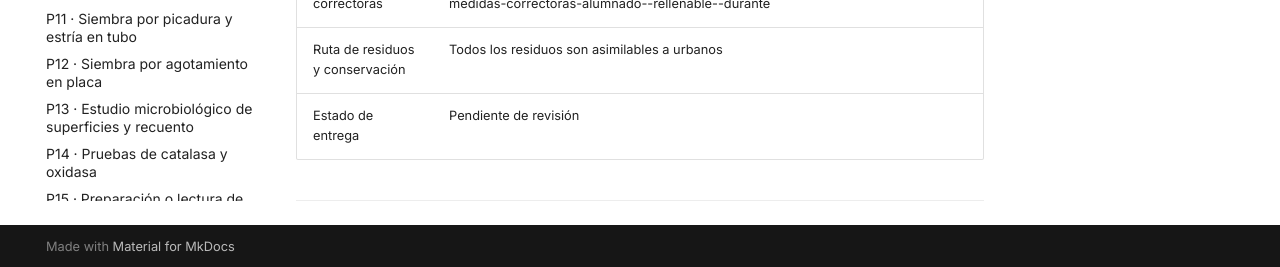
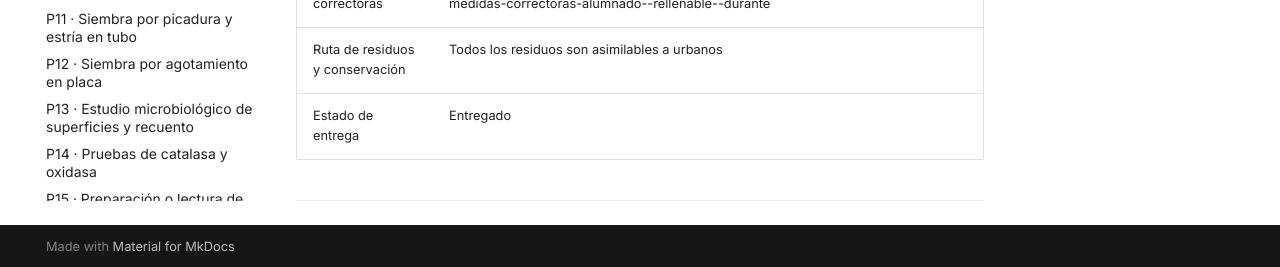
Before and after one commit to Rebeca-hubb/Cuaderno-Pr-cticas-Microbiolog-a-Rebeca-Vicho-, an MkDocs documentation site: the page built from docs/practicas/P07_Medio_liquido.md, in a window 1280 px wide and 900 px high, scrolled down 17350 px. Shown: the part 630-897 px from the top of the window. Built offline with MkDocs 1.6.1 and Material for MkDocs 9.7.7, drawn with Linux system fonts in a browser that asks for light colours.

Commit message:
Update P07_Medio_liquido.md

```diff
--- a/docs/practicas/P07_Medio_liquido.md
+++ b/docs/practicas/P07_Medio_liquido.md
@@ -272,6 +272,6 @@ Responde de forma razonada a las cuatro preguntas. Relaciona cada respuesta con
 | Interpretación | (https://github.com/Rebeca-hubb/Cuaderno-Pr-cticas-Microbiolog-a-Rebeca-Vicho-/blob/main/docs/practicas/P07_Medio_liquido.md#12-interpretaci%C3%B3n-t%C3%A9cnica-alumnado--rellenable--despu%C3%A9s) |
 | Incidencias y acciones correctoras | https://github.com/Rebeca-hubb/Cuaderno-Pr-cticas-Microbiolog-a-Rebeca-Vicho-/blob/main/docs/practicas/P07_Medio_liquido.md#11-incidencias-errores-y-medidas-correctoras-alumnado--rellenable--durante |
 | Ruta de residuos y conservación | Todos los residuos son asimilables a urbanos |
-| Estado de entrega | Pendiente de revisión |
+| Estado de entrega | Entregado |
 
 ---
```
